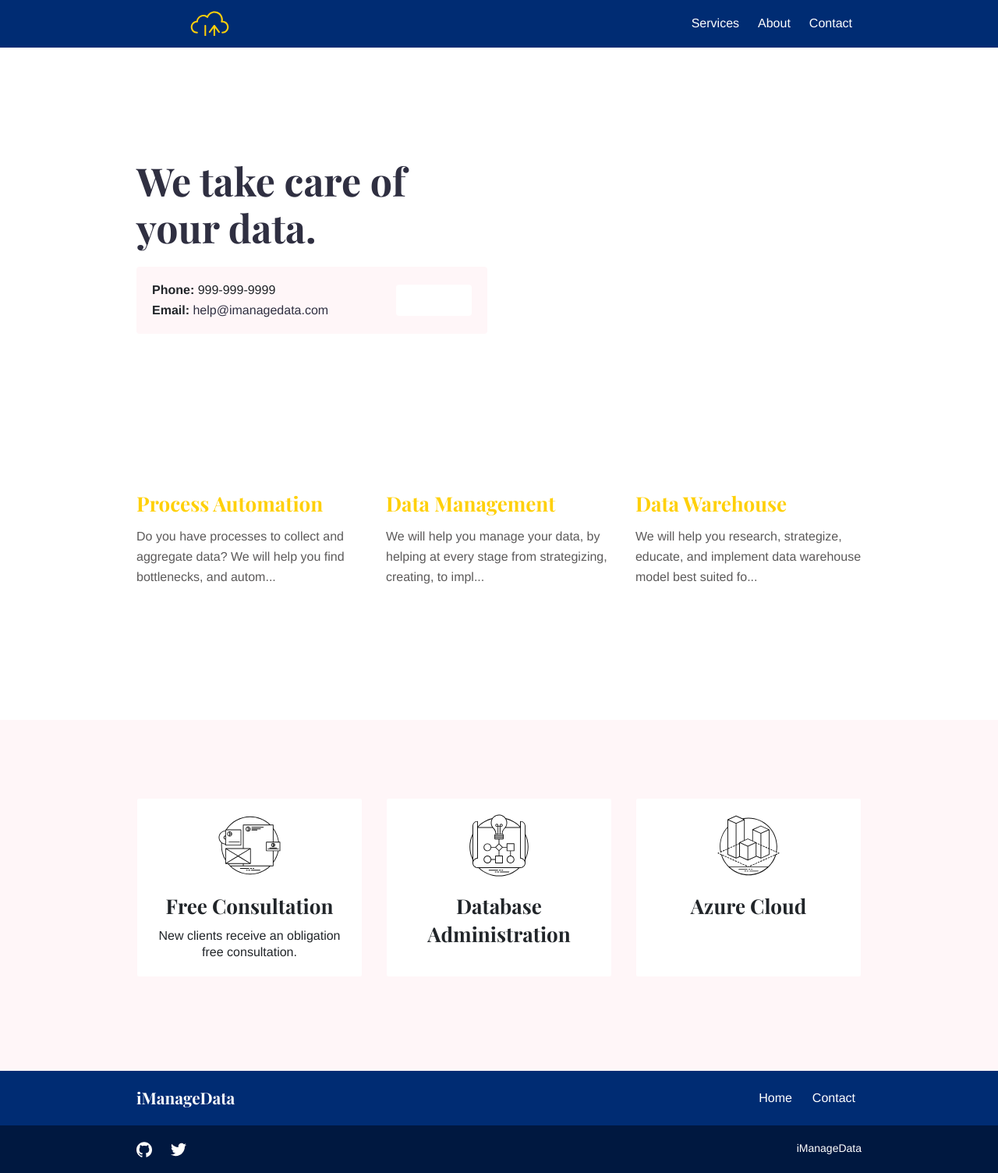
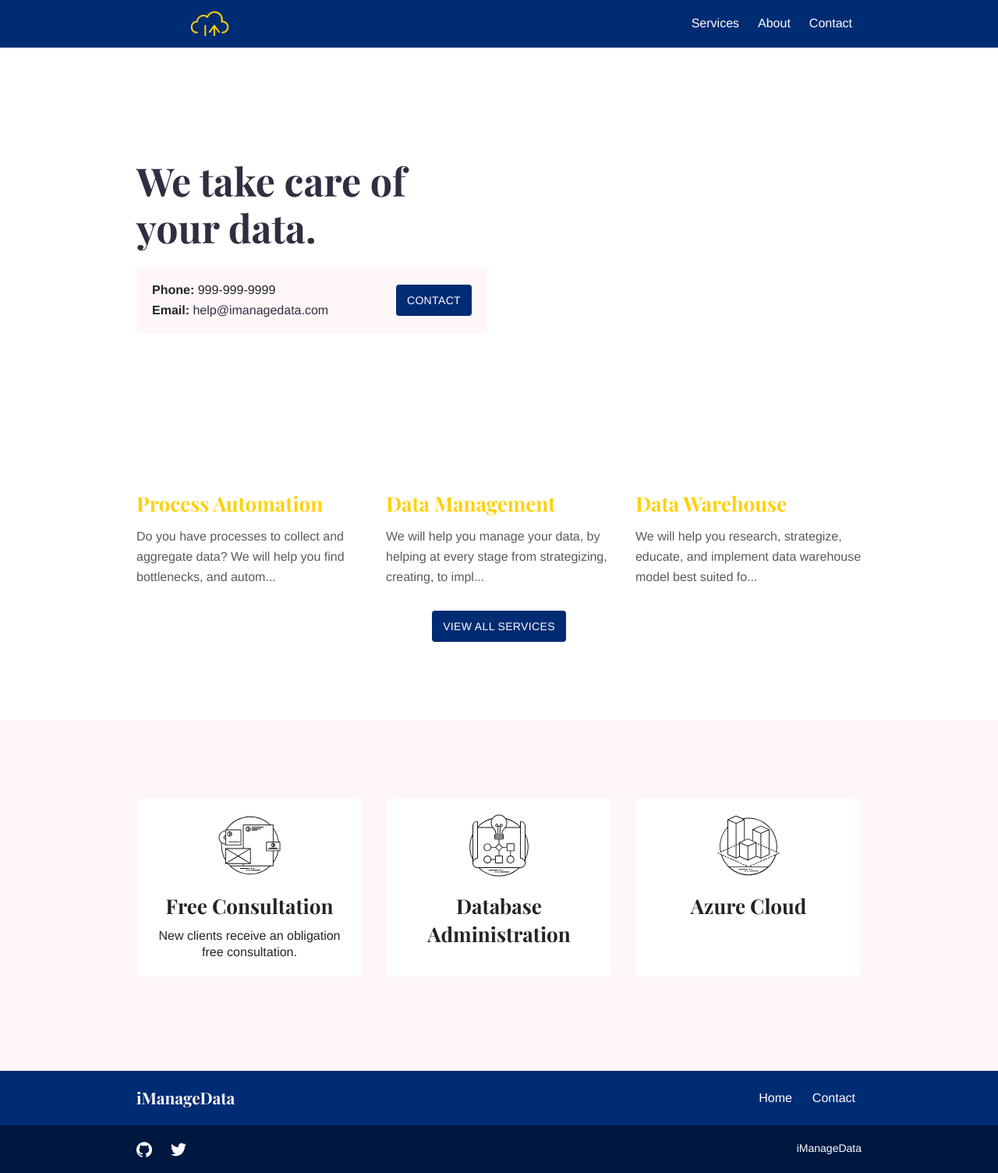
Before and after one commit to imsunchips/imanagedata, a Jekyll site: the page built from index.md, in a window 1280 px wide. Shown: the whole page at 78% size. Built offline with Jekyll 4.4.1, drawn with Linux system fonts in a browser that asks for light colours.

Commit message:
button color

```diff
--- a/_sass/components/_buttons.scss
+++ b/_sass/components/_buttons.scss
@@ -5,7 +5,7 @@
   line-height: 40px;
   padding: 0 14px;
   //box-shadow: 0 4px 6px rgba(50, 50, 93, 0.11), 0 1px 3px rgba(0, 0, 0, 0.08);
-  background: $primary;
+  background: $primary-dark;
   border-radius: 4px;
   font-size: 14px;
   font-weight: normal;
@@ -17,7 +17,7 @@
   transition: all 0.15s ease;
   &:hover {
     color: #ffffff;
-    background-color: lighten($primary, 10%);
+    background-color: lighten($primary-dark, 10%);
     transform: translateY(-1px);
     //box-shadow: 0 7px 14px rgba(50, 50, 93, 0.1), 0 3px 6px rgba(0, 0, 0, 0.08);
     text-decoration: none;
```
